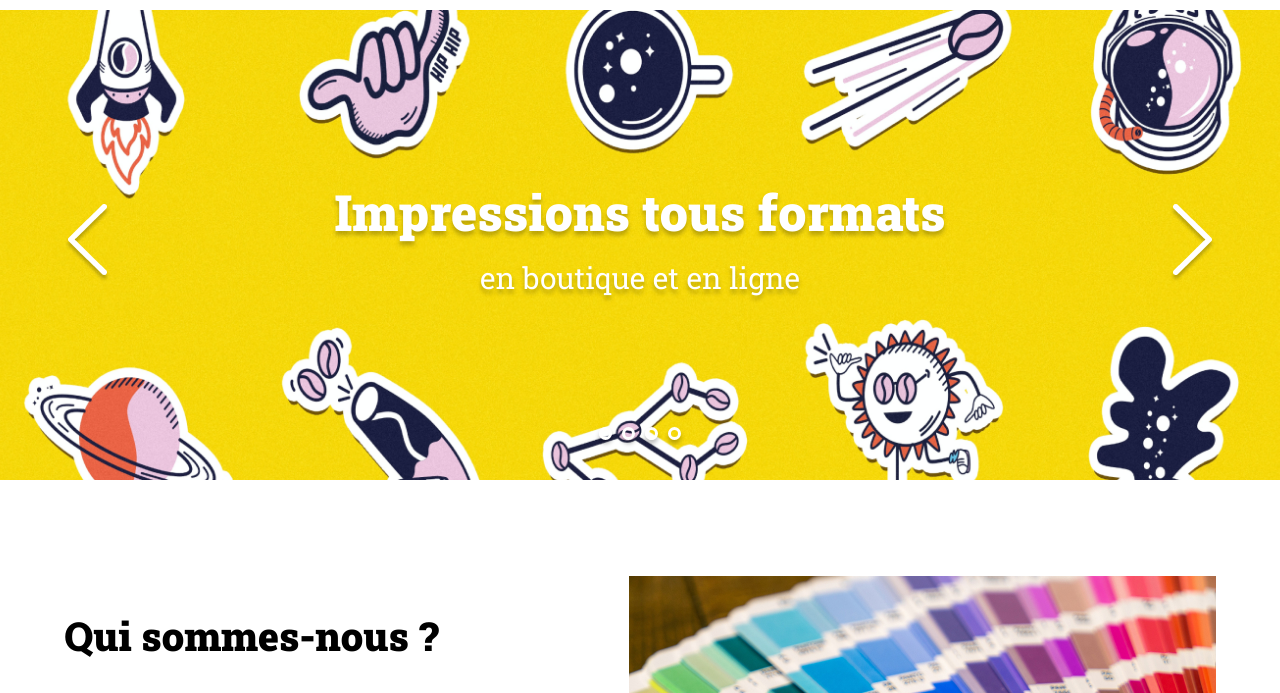
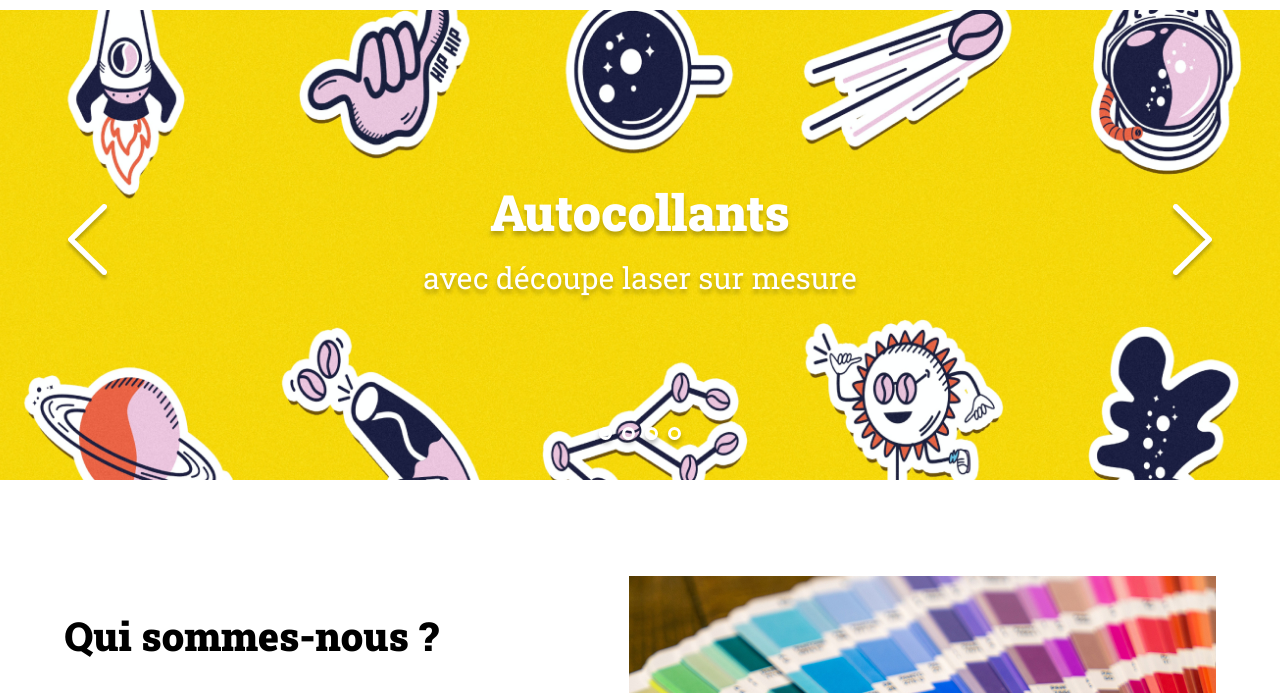
Before and after one commit to vilat23/Projet5OC, a plain HTML site: page index.html in a window 1280 px wide. Both pictures are taken after a click on the element 55 px from the left and 336 px from the top of the page. Shown: the part 91-784 px from the top of the page. Drawn offline with Linux system fonts and the light colour scheme.

Commit message:
changement des images à partir des fleches OK

```diff
--- a/assets/script.js
+++ b/assets/script.js
@@ -1,6 +1,5 @@
 
-
-
+//TABLEAU DES IMAGES DU SLIDER ET LES TAGLINES
 
 const slides = [
 	{
@@ -21,22 +20,45 @@ const slides = [
 	}
 ]
 
-let bannerImage = document.querySelector(".banner-img")
-let flecheGauche = document.querySelector(".arrow_left")
-let flecheDroite = document.querySelector(".arrow_right")
 
+//FONCTION POUR CHANGER LES IMAGES
 
-//EVENTLISTENER SUR LA FLECHE GAUCHE
+/* On récupère les éléments "flèches" de navigation pour les mettre dans des variables */
+
+const flecheGauche = document.querySelector(".arrow_left")
+const flecheDroite = document.querySelector(".arrow_right")
+
+/* On récupère les éléments "emplacements" -> image du slide et tagline
+pour les mettre dans des variables à cibler pour les modifier avec les fonctions */
+
+const slide = document.getElementById("slide")
+const slideTag = document.getElementById("slideTag")
+
+/* On défini ici la valeur de l'index de l'image du slider à 0 */
+let numeroSlide = 0;
+
+//eventListener au clic sur la fleche gauche
 flecheGauche.addEventListener("click", () => {
+	numeroSlide = numeroSlide - 1;
 
-	console.log("J'ai cliqué sur la flèche gauche")
+	if (numeroSlide < 0)
+		numeroSlide = slides.length - 1; /* .length->propriete javascript pour compter le nb d'elements ds le tableau*/
+
+	slide.src = "./assets/images/slideshow/" + slides[numeroSlide].image;
+	slideTag.innerHTML = slides[numeroSlide].tagLine;
+
+	//console.log("J'ai cliqué sur la flèche gauche")
 })
 
-
-//EVENTLISTENER SUR LA FLECHE DROITE
+//eventListener au clic sur la fleche droite
 flecheDroite.addEventListener("click", () => {
 
+	numeroSlide = numeroSlide + 1;
+	if (numeroSlide > slides.length - 1)
+		numeroSlide = 0;
 
+	slide.src = "./assets/images/slideshow/" + slides[numeroSlide].image;
+	slideTag.innerHTML = slides[numeroSlide].tagLine;
 
-	console.log("J'ai cliqué sur la flèche droite")
+	//console.log("J'ai cliqué sur la flèche droite")
 })
--- a/assets/style.css
+++ b/assets/style.css
@@ -132,10 +132,12 @@ header {
 #banner .arrow_left {
 	left: 10px;
 	padding-left: 5%;
+	cursor: pointer;
 }
 #banner .arrow_right {
 	right: 10px;
 	padding-right: 5%;
+	cursor: pointer;
 }
 /* Gestion des points du carrousel */
 .dots {
--- a/index.html
+++ b/index.html
@@ -30,22 +30,7 @@
         <img
           class="banner-img"
           src="./assets/images/slideshow/slide1.jpg"
-          alt="Banner Print-it"
-        />
-        <img
-          class="banner-img"
-          src="./assets/images/slideshow/slide2.jpg"
-          alt="Banner Print-it"
-        />
-        <img
-          class="banner-img"
-          src="./assets/images/slideshow/slide3.jpg"
-          alt="Banner Print-it"
-        />
-        <img
-          class="banner-img"
-          src="./assets/images/slideshow/slide4.png"
-          alt="Banner Print-it"
+          alt="Banner Print-it" id="slide"
         />
 
         <!-- AJOUT DES ARROWS-->
@@ -58,7 +43,7 @@
           </div>
         </div>
 
-        <p>Impressions tous formats <span>en boutique et en ligne</span></p>
+        <p id="slideTag">Impressions tous formats <span>en boutique et en ligne</span></p>
 
         <!-- AJOUT DES BULLET POINTS-->
         <div class="dots">
```
